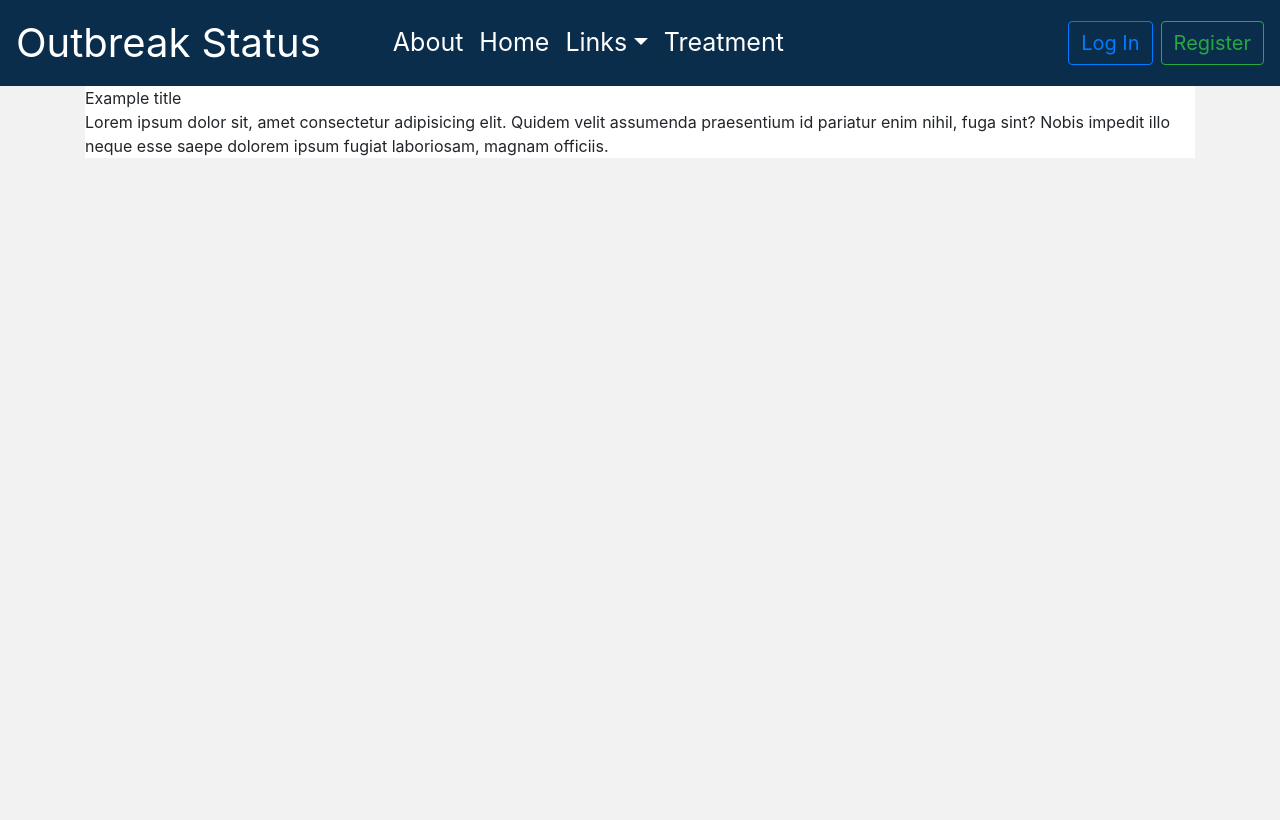
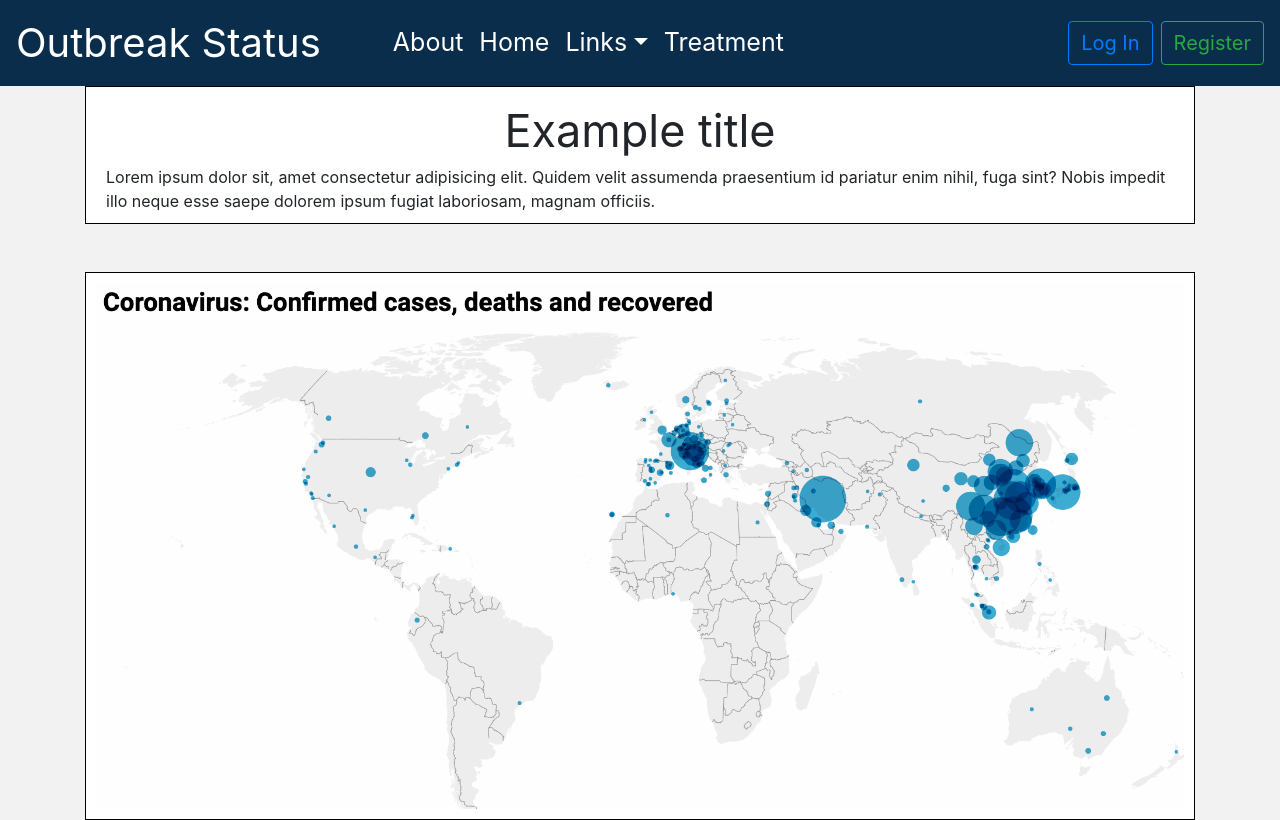
Before and after one commit to paulrjones/outbreakStatus, a website: page index.html in a window 1280 px wide. Drawn offline with nearby package versions, Linux system fonts and the light colour scheme; a web font is replaced by a local one.

Commit message:
added map

```diff
--- a/index.html
+++ b/index.html
@@ -134,8 +134,14 @@
     <div class="newsContainer">
         <div class="newsTitle">Example title</div>
         <div class="newsBody">Lorem ipsum dolor sit, amet consectetur adipisicing elit. Quidem velit assumenda praesentium id pariatur enim nihil, fuga sint? Nobis impedit illo neque esse saepe dolorem ipsum fugiat laboriosam, magnam officiis.</div>
+    </div><!--news container-->
+
+    <br>
+    <br>
+    <div class="imgContainer">
+        <img src="./img/coronaVirusMap.png" alt="coronaVirus">
     </div>
-</div>
+</div><!--container-->
 
 
 
--- a/style.css
+++ b/style.css
@@ -55,8 +55,22 @@
       width: 100%;
       display: block;
       margin: 0 0;
+      padding: 10px 20px;
+      border: 1px solid black;
   }
 
   #nav {
       background-color: #0b2d4c;
   }
+
+.newsTitle {
+    font-size: 45px;
+    text-align: center;
+}
+
+img {
+    width: 100%;
+    padding: 10px;
+    border: 1px solid black;
+    background-color: #fff;
+}
```
Also changed, not shown: img/coronaVirusMap.png (added), 1 other file.
